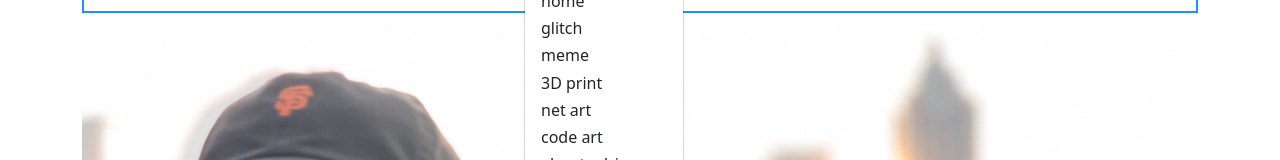
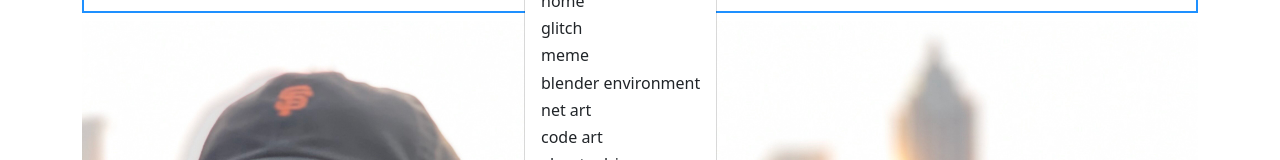
Before and after one commit to edricjmendoza/edricjmendoza.github.io, a plain HTML site: page index.html in a window 1280 px wide. Both pictures are taken after a click on the button 640 px from the left and 82 px from the top of the page. Shown: the part 187-347 px from the top of the page. Drawn offline with nearby package versions, Linux system fonts and the light colour scheme.

Commit message:
Update index.html

```diff
--- a/index.html
+++ b/index.html
@@ -21,7 +21,7 @@
     <li><a class="dropdown-item" href="index.html">home</a></li>
     <li><a class="dropdown-item" href="glitch.html">glitch</a></li>
     <li><a class="dropdown-item" href="meme.html">meme</a></li>
-    <li><a class="dropdown-item" href="3d.html">3D print</a></li>
+    <li><a class="dropdown-item" href="blenderenvironment.html">blender environment</a></li>
     <li><a class="dropdown-item" href="netart/index.html">net art</a></li>
     <li><a class="dropdown-item" href="codeasart.html">code art</a></li>
     <li><a class="dropdown-item" href="about.html">about edric</a></li>
```
